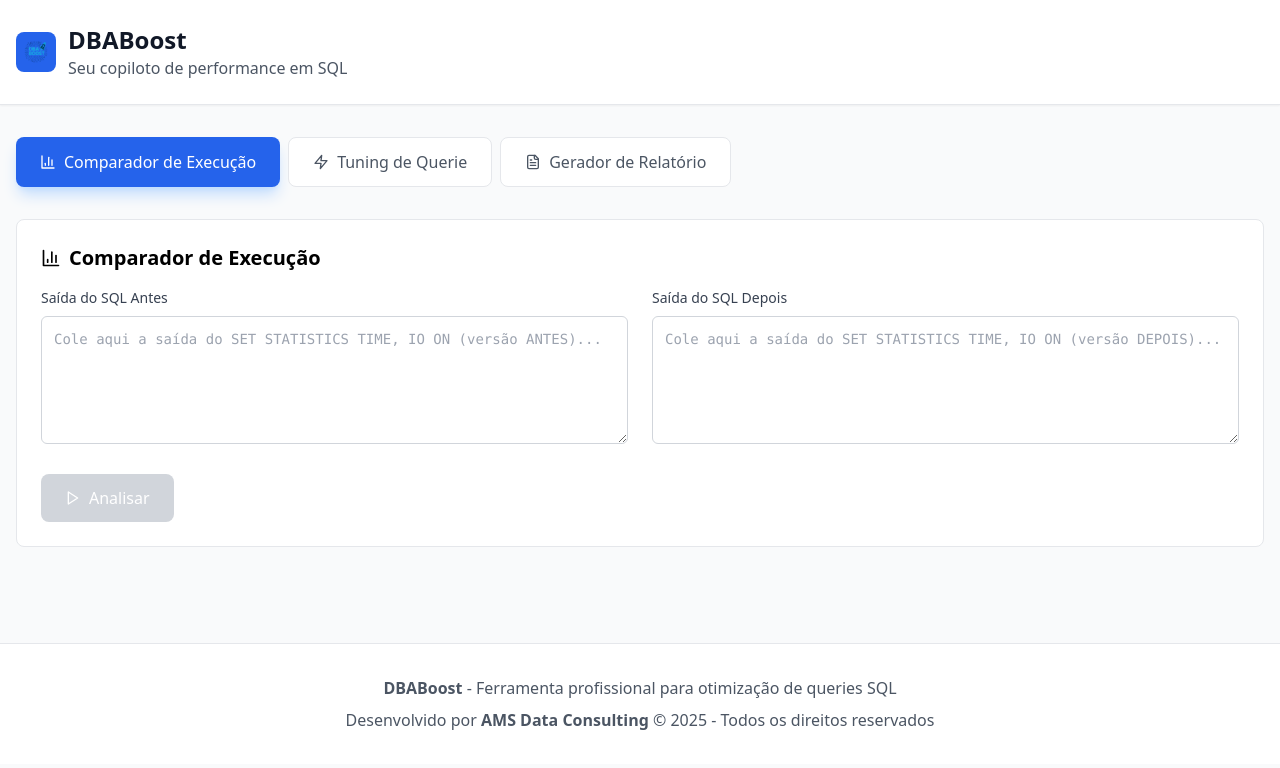
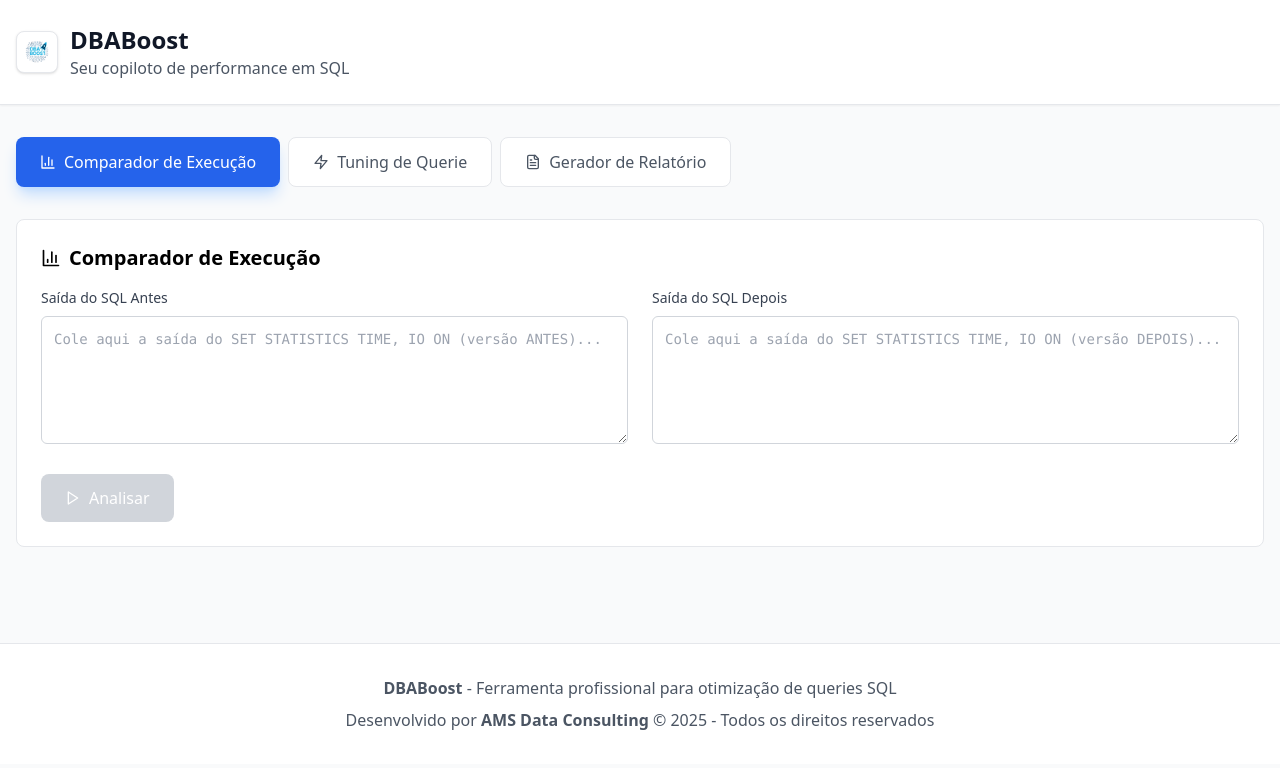
Before and after one commit to dremirian/DBABoost, a React (Vite) app: page / in a window 1280 px wide. Shown: the top 768 px of the page. Built offline with nearby package versions, Linux system fonts and the light colour scheme.

Commit message:
Updated App.tsx

```diff
--- a/src/App.tsx
+++ b/src/App.tsx
@@ -30,7 +30,7 @@ function App() {
       <div className="bg-white shadow-sm border-b">
         <div className="max-w-7xl mx-auto px-4 py-6">
           <div className="flex items-center gap-3">
-            <div className="bg-blue-600 p-2 rounded-lg">
+             <div className="bg-white p-2 rounded-lg shadow border border-gray-200">
            <img src={dbaboostLogo} alt="Logo DBA Boost" className="w-6 h-6" />
 
             </div>
```
